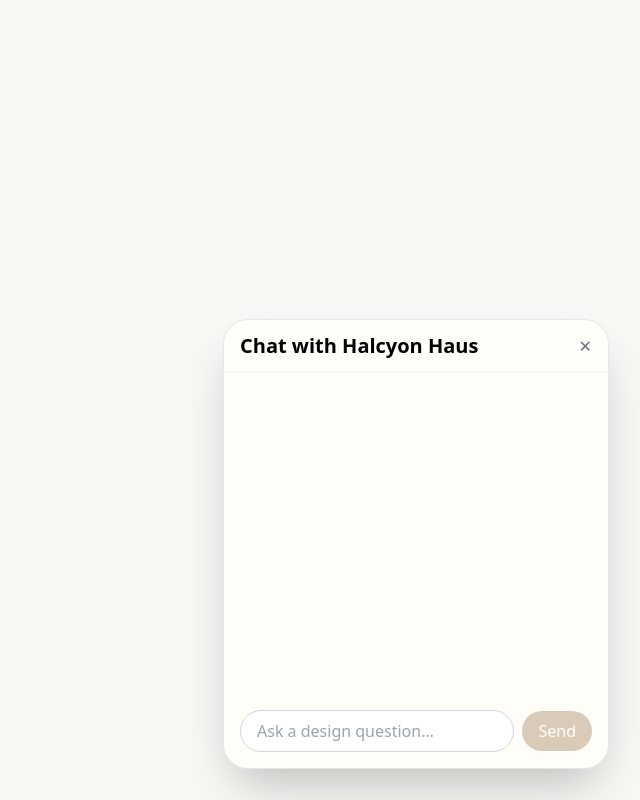
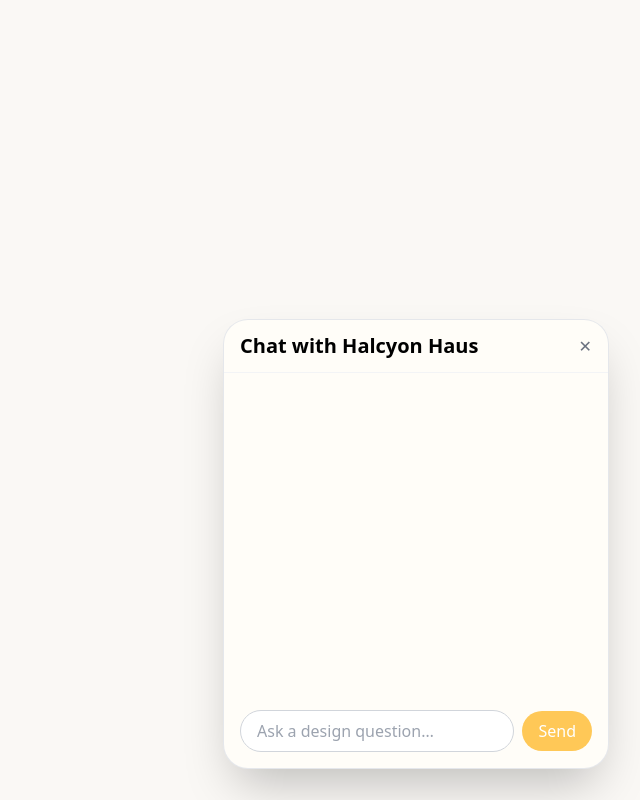
Before and after one commit to HalcyonHaus/halcyonhaus-site, a Next.js app: page / in a window 1280 px wide. Both pictures are taken after a click on the button "Open chat". Shown: the whole page, without its empty margins (640-1280 px from the left). Built offline with nearby package versions, Linux system fonts and the light colour scheme.

Commit message:
Update DesignBotChat.jsx

```diff
--- a/components/DesignBotChat.jsx
+++ b/components/DesignBotChat.jsx
@@ -4,7 +4,7 @@ export default function DesignBotChat() {
   const [messages, setMessages] = useState([
     {
       role: "system",
-      content: `You are Halcyon Haus’s AI… [your refined prompt here]`,
+      content: `You are Halcyon Haus’s AI, in Nikka Winchell’s warm, transitional style. Recommend specific paints, textiles, finishes, and layouts. Sign off: “For a custom mood board or 1:1 consult, email hello@halcyonhaus.com.” Redirect any non-design questions.`,
     },
   ]);
   const [input, setInput] = useState("");
@@ -38,7 +38,7 @@ export default function DesignBotChat() {
       console.error(err);
       setMessages((prev) => [
         ...prev,
-        { role: "assistant", content: "Oops—something went wrong." },
+        { role: "assistant", content: "Sorry, something went wrong." },
       ]);
     } finally {
       setLoading(false);
@@ -46,48 +46,55 @@ export default function DesignBotChat() {
   };
 
   return (
-    <div className="flex flex-col h-full font-sans">
+    <div className="flex flex-col h-full font-sans text-gray-900">
+      {/* Messages */}
       <div
         ref={chatRef}
-        className="space-y-3 mb-4 overflow-y-auto text-gray-800"
-        style={{ maxHeight: "calc(100% - 3rem)" }}
+        className="flex-1 overflow-y-auto space-y-3 mb-4 pr-1"
       >
         {messages
           .filter((m) => m.role !== "system")
           .map((m, i) => (
             <div
               key={i}
-              className={`p-3 rounded-lg max-w-[80%] break-words ${
+              className={`max-w-[75%] break-words px-4 py-2 rounded-2xl ${
                 m.role === "user"
-                  ? "ml-auto bg-gray-100"
-                  : "mr-auto bg-[var(--accent)] text-white"
+                  ? "ml-auto bg-gray-100 text-gray-900"
+                  : "mr-auto bg-[#FFC857] text-white"
               }`}
             >
-              <span className="font-semibold">
-                {m.role === "user" ? "You:" : "DesignBot:"}
+              <span className="font-medium">
+                {m.role === "user" ? "You:" : "Designer:"}
               </span>{" "}
               {m.content}
             </div>
           ))}
       </div>
+
+      {/* Input */}
       <div className="mt-auto flex items-center space-x-2">
         <input
+          type="text"
           value={input}
           onChange={(e) => setInput(e.target.value)}
           onKeyDown={(e) => e.key === "Enter" && sendMessage()}
           disabled={loading}
           placeholder="Ask a design question…"
           className="
-            flex-1 border border-gray-300 rounded-full
-            px-4 py-2 focus:outline-none focus:ring-2 focus:ring-[var(--accent)]
-            text-gray-700
+            flex-1
+            border border-gray-300 rounded-full
+            px-4 py-2
+            focus:outline-none focus:ring-2 focus:ring-[#FFC857]
+            text-base
           "
         />
         <button
           onClick={sendMessage}
           disabled={loading}
           className="
-            px-4 py-2 bg-[var(--accent)] text-white rounded-full
+            px-4 py-2
+            bg-[#FFC857] text-white rounded-full
+            font-medium text-base
             disabled:opacity-50 focus:outline-none
           "
         >
```
